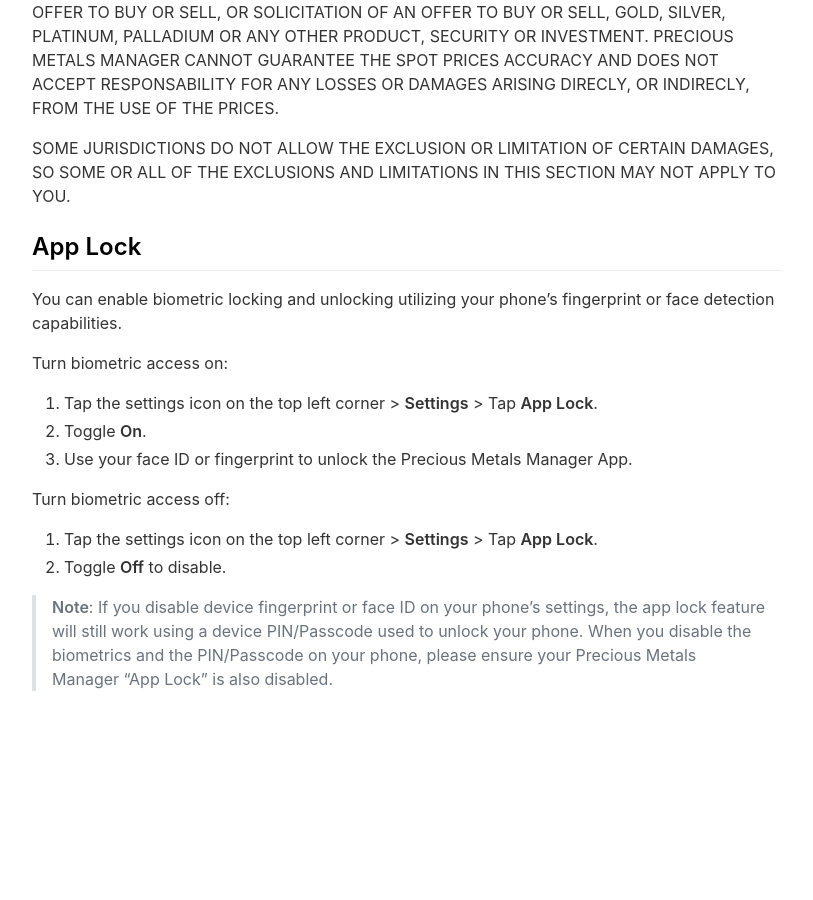
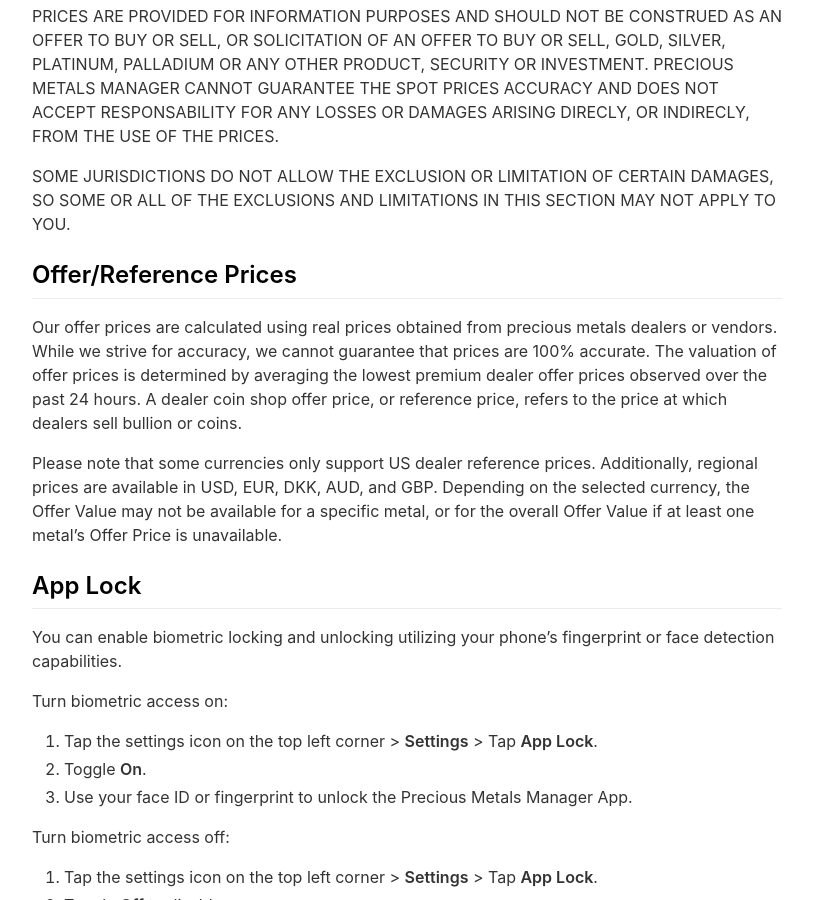
Before and after one commit to Precious-Metals-Manager/precious-metals-manager-landing-page, a Jekyll site: the page built from _pages/terms.md, in a window 1280 px wide and 900 px high, scrolled down 4942 px. Shown: the whole window, without its empty margins (233-1046 px from the left). Built offline with Jekyll 4.4.1, drawn with Linux system fonts in a browser that asks for light colours; cached includes are drawn as plain includes; nearby versions of some CDN libraries; before the commit the page ends 5703 px from its top, so only the background shows below that; some of the changed text lies outside the part shown.

Commit message:
Update terms

```diff
--- a/_pages/terms.md
+++ b/_pages/terms.md
@@ -106,6 +106,12 @@
 
 SOME JURISDICTIONS DO NOT ALLOW THE EXCLUSION OR LIMITATION OF CERTAIN DAMAGES, SO SOME OR ALL OF THE EXCLUSIONS AND LIMITATIONS IN THIS SECTION MAY NOT APPLY TO YOU.
 
+## Offer/Reference Prices
+
+Our offer prices are calculated using real prices obtained from precious metals dealers or vendors. While we strive for accuracy, we cannot guarantee that prices are 100% accurate. The valuation of offer prices is determined by averaging the lowest premium dealer offer prices observed over the past 24 hours. A dealer coin shop offer price, or reference price, refers to the price at which dealers sell bullion or coins.
+
+Please note that some currencies only support US dealer reference prices. Additionally, regional prices are available in USD, EUR, DKK, AUD, and GBP. Depending on the selected currency, the Offer Value may not be available for a specific metal, or for the overall Offer Value if at least one metal's Offer Price is unavailable.
+
 ## App Lock
 
 You can enable biometric locking and unlocking  utilizing your phone's fingerprint or face detection capabilities.
```
Also changed, not shown: other parts of _pages/terms.md (+1 -1 lines).
